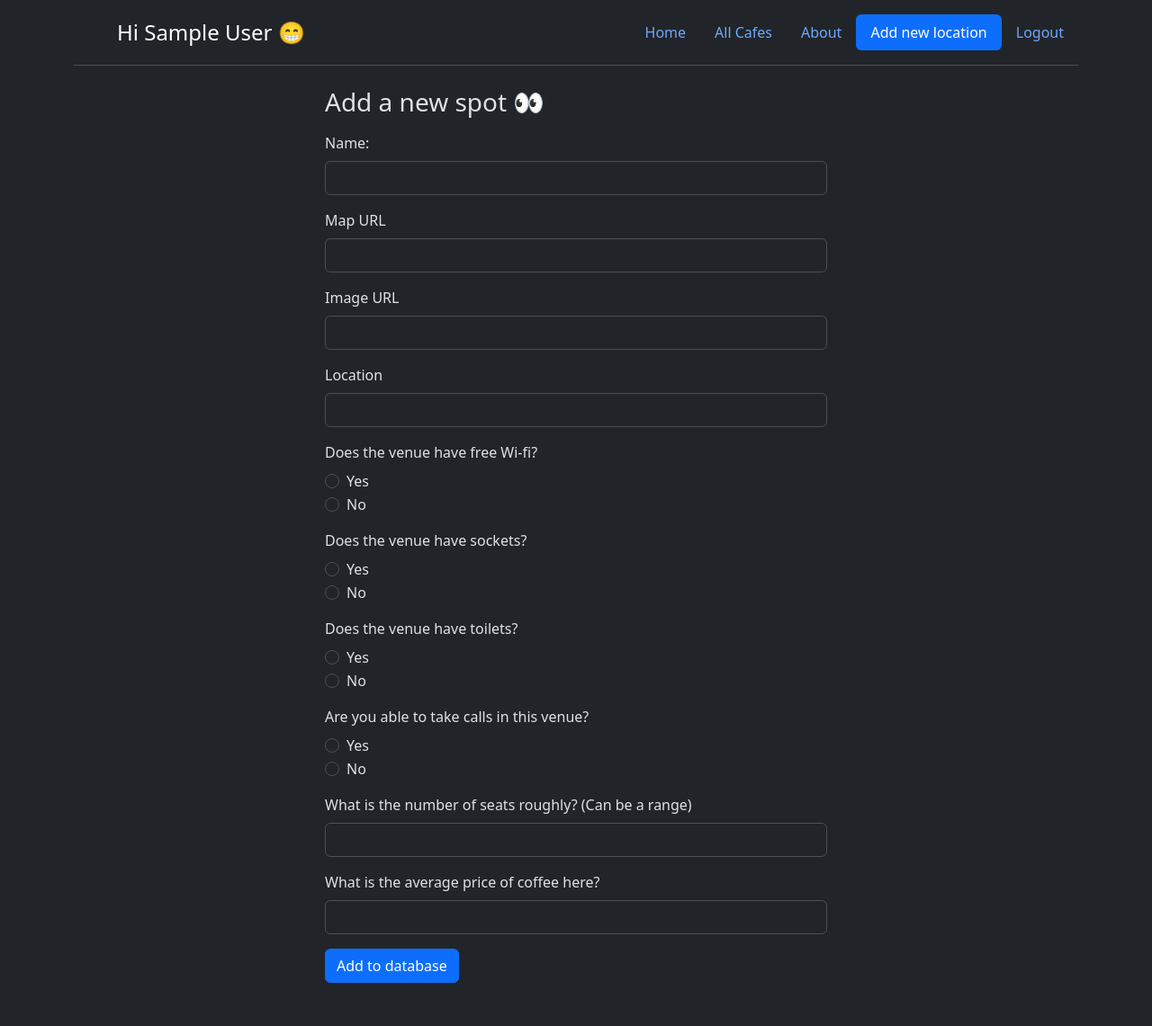
After one commit to th3engine/CafeWebapp, a Flask app: page /addcafe in a window 1280 px wide. The commit adds this page. Shown: the whole page at 90% size. Run offline with Flask 3, Linux system fonts and the light colour scheme; the visitor is signed in with stand-in values (Sample User, id 1); some libraries are stand-ins or nearby versions.

Commit message:
Added login functionality v2 (with write and delete to database)

```diff
--- a/app.py
+++ b/app.py
@@ -1,9 +1,10 @@
 from flask import Flask,request, render_template, redirect, flash
 from db import db, Cafe, User
 from flask_bootstrap import Bootstrap5
-from forms import RegisterUser, UserLogin
-from flask_login import LoginManager, login_user
+from forms import RegisterUser, UserLogin, CreateCafe
+from flask_login import LoginManager, login_user, logout_user, login_required, current_user
 from werkzeug.security import generate_password_hash, check_password_hash
+from functools import wraps
 import os
 
 from dotenv import load_dotenv; load_dotenv()
@@ -26,6 +27,15 @@ login_manager.login_view = "/login"
 def load_user(user_id):
     return db.get_or_404(User,user_id)
 
+def logout_required(function):
+    @wraps(function)
+    def decorated(*args,**kwargs):
+        if current_user.is_authenticated:
+            return redirect('/')
+        else:
+            return function(*args,**kwargs)
+    return decorated
+
 @app.route("/")
 def home():
 
@@ -44,6 +54,7 @@ def get_cafe(cafe_id):
     return render_template('cafe.html', cafe=cafe)
 
 @app.route("/register",methods=["GET","POST"])
+@logout_required
 def register_user():
     form = RegisterUser()
 
@@ -60,27 +71,94 @@ def register_user():
             )
             db.session.add(new_user)
             db.session.commit()
-            flash("You have successfully registered","message")
+            flash("You have successfully registered",'info')
             return redirect("/login")
 
     return render_template("register.html",form = form)
 
 @app.route('/login',methods=["GET","POST"])
+@logout_required
 def login():
     form = UserLogin()
-
     if form.validate_on_submit():
         user = db.session.execute(db.select(User).where(User.email==form.email.data)).scalar()
         if user is not None and check_password_hash(user.password,form.password.data):
             login_user(user)
-            flash("Successfully logged in")
-            return redirect("/login")
+            return redirect("/")
         else:
-            flash("Incorrect credentials")
+            flash("Incorrect credentials",'danger')
             return redirect("/login")
 
     return render_template('login.html', form = form)
 
+@app.route('/addcafe',methods=["GET","POST"])
+@login_required
+def add_cafe():
+    form = CreateCafe()
+    if form.validate_on_submit():
+        data = form.data
+        data.pop('submit',None)
+        data.pop('csrf_token',None)
+        new_cafe = Cafe(**data)
+        db.session.add(new_cafe)
+        db.session.commit()
+        flash(f"{data.get('name')} successfully added",'success')
+        return redirect('/cafes')
+    return render_template('add_cafe.html',form=form)
+
+@app.route('/editcafe/<int:cafe_id>',methods=["GET","POST"])
+@login_required
+def edit_cafe(cafe_id):
+    cafe = db.get_or_404(Cafe,cafe_id)
+    form = CreateCafe(
+        name = cafe.name,
+        map_url = cafe.map_url,
+        img_url = cafe.img_url,
+        location = cafe.location,
+        seats = cafe.seats,
+        coffee_price = cafe.coffee_price,
+    )
+    form.submit.label.text = "Modify"
+
+    if form.validate_on_submit():
+        cafe.name = form.name.data
+        cafe.map_url = form.map_url.data
+        cafe.img_url = form.img_url.data
+        cafe.location = form.location.data
+        cafe.has_wifi = form.has_wifi.data
+        cafe.has_toilet = form.has_toilet.data
+        cafe.has_sockets = form.has_sockets.data
+        cafe.can_take_calls = form.can_take_calls.data
+        cafe.seats = form.seats.data
+        cafe.coffee_price = form.coffee_price.data
+
+        db.session.commit()
+
+        return redirect(f"/cafes/{cafe.id}")
+
+
+
+    return render_template('edit_cafe.html',cafe=cafe,form=form)
+
+@app.route('/delete/<int:cafe_id>')
+@login_required
+def delete_cafe(cafe_id):
+    cafe = db.get_or_404(Cafe,cafe_id)
+    db.session.delete(cafe)
+    db.session.commit()
+    flash(f"{cafe.name} successfully deleted",'success')
+    return redirect('/cafes')
+
+
+
+@app.route('/logout')
+@login_required
+def logout():
+    logout_user()
+    return redirect('/')
+
+
+
 
 if __name__=='__main__':
     app.run(debug=True)
--- a/forms.py
+++ b/forms.py
@@ -1,6 +1,6 @@
 from flask_wtf import FlaskForm
 from wtforms import StringField, SubmitField, PasswordField, EmailField, RadioField
-from wtforms.validators import DataRequired, URL, Email, EqualTo, Length
+from wtforms.validators import DataRequired, URL, Email, EqualTo, Length, InputRequired
 from flask_ckeditor import CKEditorField
 
 
@@ -9,10 +9,10 @@ class CreateCafe(FlaskForm):
     map_url = StringField("Map URL", validators=[URL(),DataRequired()])
     img_url = StringField("Image URL", validators=[URL(),DataRequired()])
     location = StringField("Location",validators=[DataRequired()])
-    has_wifi = RadioField("Does the venue have free Wi-fi?",validators=[DataRequired()],choices=[(True,"Yes"),(False,"No")])
-    has_sockets = RadioField("Does the venue have sockets?",validators=[DataRequired()],choices=[(True,"Yes"),(False,"No")])
-    has_toilet = RadioField("Does the venue have toilets?",validators=[DataRequired()],choices=[(True,"Yes"),(False,"No")])
-    can_take_calls = RadioField("Are you able to take calls in this venue?",validators=[DataRequired()],choices=[(True,"Yes"),(False,"No")])
+    has_wifi = RadioField("Does the venue have free Wi-fi?",validators=[InputRequired()],choices=[('1',"Yes"),('0',"No")],coerce=int)
+    has_sockets = RadioField("Does the venue have sockets?",validators=[InputRequired()],choices=[('1',"Yes"),('0',"No")],coerce=int)
+    has_toilet = RadioField("Does the venue have toilets?",validators=[InputRequired()],choices=[('1',"Yes"),('0',"No")],coerce=int)
+    can_take_calls = RadioField("Are you able to take calls in this venue?",validators=[InputRequired()],choices=[('1',"Yes"),('0',"No")],coerce=int)
     seats = StringField("What is the number of seats roughly? (Can be a range)", validators=[DataRequired()])
     coffee_price = StringField("What is the average price of coffee here?",validators=[DataRequired()])
     submit = SubmitField("Add to database")
--- /dev/null
+++ b/templates/add_cafe.html
@@ -0,0 +1,42 @@
+<!DOCTYPE html>
+<html lang="en" data-bs-theme="dark">
+<head>
+  {% from 'bootstrap5/form.html' import render_form %}
+    <meta charset="UTF-8">
+    <meta name="viewport" content="width=device-width, initial-scale=1.0">
+    <title>Cafes</title>
+    <link href="https://cdn.jsdelivr.net/npm/bootstrap@5.3.3/dist/css/bootstrap.min.css" rel="stylesheet" integrity="sha384-QWTKZyjpPEjISv5WaRU9OFeRpok6YctnYmDr5pNlyT2bRjXh0JMhjY6hW+ALEwIH" crossorigin="anonymous">
+</head>
+<body>
+    <div class="container">
+        <header class="d-flex flex-wrap justify-content-center py-3 mb-4 border-bottom">
+          <a href="/" class="d-flex align-items-center mb-3 mb-md-0 me-md-auto link-body-emphasis text-decoration-none">
+            <svg class="bi me-2" width="40" height="32"><use xlink:href="#bootstrap"></use></svg>
+            {% if current_user.is_authenticated %}
+            <span class="fs-4">Hi {{current_user.name}} 😁</span>
+            {% else %}
+            <span class="fs-4">Cafes in London</span>
+            {% endif %}
+          </a>
+
+          <ul class="nav nav-pills">
+            <li class="nav-item"><a href="{{url_for('home')}}" class="nav-link">Home</a></li>
+            <li class="nav-item"><a href="{{url_for('get_all_cafes')}}" class="nav-link">All Cafes</a></li>
+            <li class="nav-item"><a href="#" class="nav-link">About</a></li>
+            <li class="nav-item"><a href="{{url_for('add_cafe')}}" class="nav-link active" aria-current="page">Add new location</a></li>
+            <li class="nav-item"><a href="{{url_for('logout')}}" class="nav-link">Logout</a></li>
+          </ul>
+        </header>
+
+      <div class="col-lg-8 col-md-10 mx-auto w-50">
+            <h1 class="h3 mb-3 fw-normal">Add a new spot 👀</h1>
+            {{ render_form(form,novalidate=True) }}
+        </div>
+        <br>
+        <br>
+
+    </div>
+
+    <script src="https://cdn.jsdelivr.net/npm/bootstrap@5.3.3/dist/js/bootstrap.bundle.min.js" integrity="sha384-YvpcrYf0tY3lHB60NNkmXc5s9fDVZLESaAA55NDzOxhy9GkcIdslK1eN7N6jIeHz" crossorigin="anonymous"></script>
+</body>
+</html>
```
Also changed, not shown: templates/all_cafes.html (+22 -1 lines), templates/cafe.html (+10 -1 lines), templates/edit_cafe.html (added, +63 -0 lines), templates/index.html (+14 -1 lines), templates/login.html (+5 -5 lines), templates/header.html (deleted), 1 other file.
